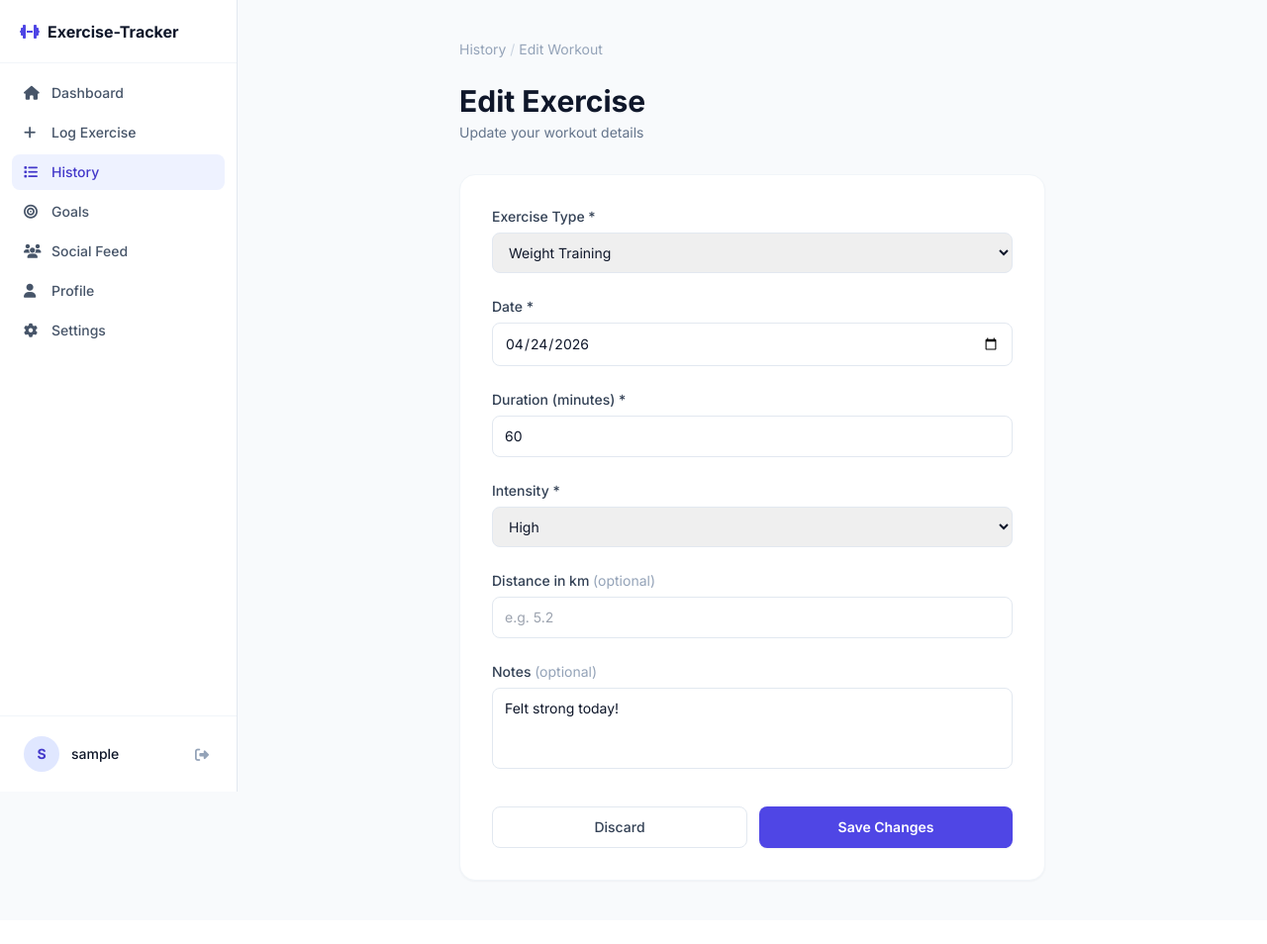
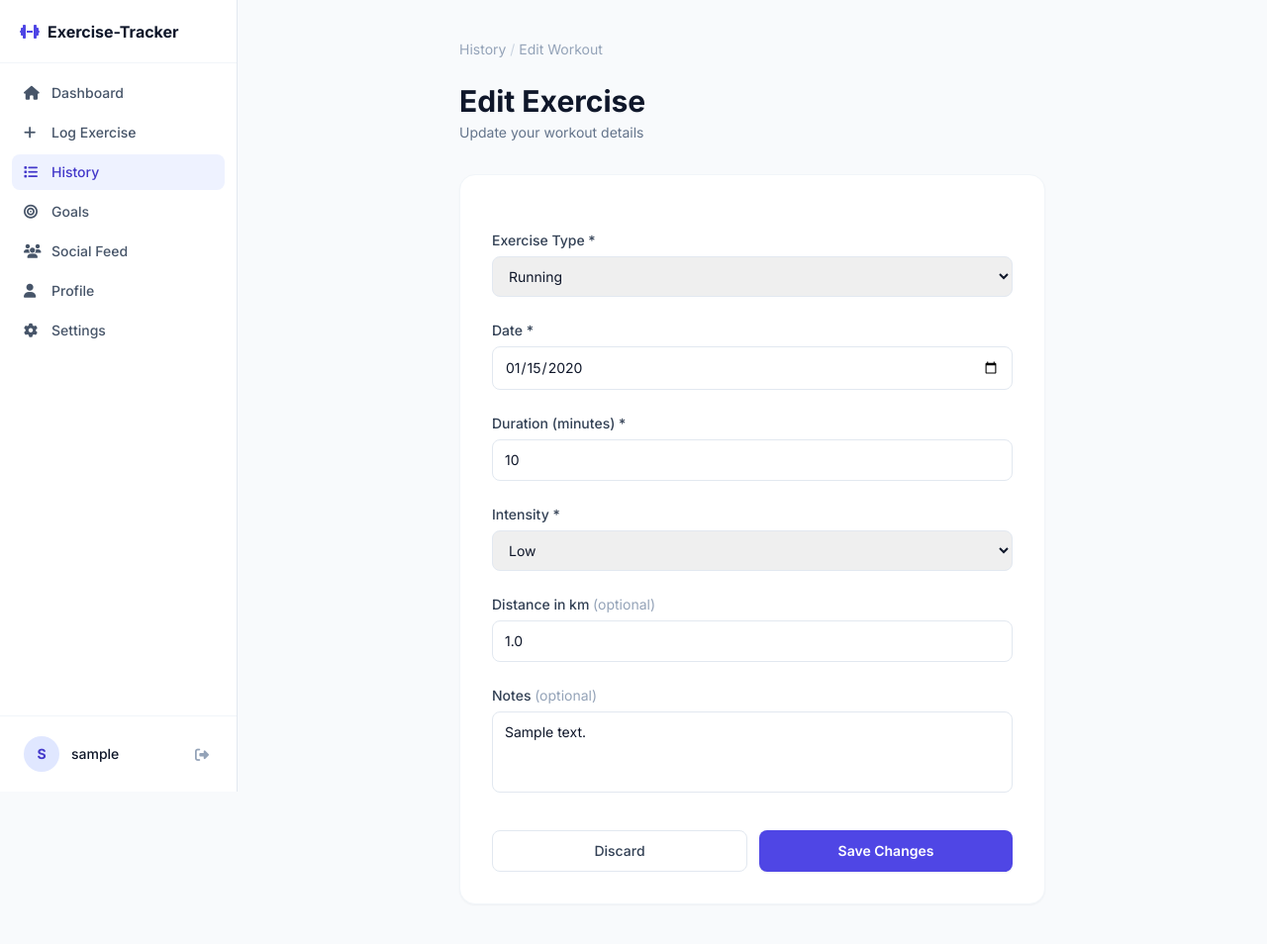
Before and after one commit to CameronKel/CITS3403-Group-Project, a Flask app: page /history/1/edit in a window 1280 px wide. Shown: the whole page at 99% size. Before the commit the page ends 891 px from the top, so only its background shows below. Run offline with Flask 3, Linux system fonts and the light colour scheme; a user stored in the database is signed in; tables that the repository leaves empty hold one stand-in row (values such as "Sample post"); some libraries are stand-ins or nearby versions.

Commit message:
Fixed edit_exercise.html so that exercises that are edited are saved. Also replaced options with Jinja

```diff
--- a/templates/edit_exercise.html
+++ b/templates/edit_exercise.html
@@ -14,52 +14,51 @@
   <p class="text-slate-500 text-sm mt-1">Update your workout details</p>
 </div>
 
-<form id="editForm" class="card p-6 md:p-8 space-y-6">
+<form id="editForm" method="POST" action="{{ url_for('edit_exercise', id=exercise.id) }}"
+      class="card p-6 md:p-8 space-y-6">
+  <input type="hidden" name="csrf_token" value="{{ csrf_token() }}" />
 
   <div>
     <label class="block text-sm font-medium text-slate-700 mb-1.5" for="type">Exercise Type *</label>
     <select id="type" name="type" class="w-full border border-slate-200 rounded-lg px-3 py-2.5 text-sm focus:outline-none focus:ring-2 focus:ring-indigo-500 focus:border-indigo-500">
-      <option>Running</option>
-      <option>Cycling</option>
-      <option>Swimming</option>
-      <option selected>Weight Training</option>
-      <option>Yoga</option>
-      <option>Walking</option>
-      <option>Other</option>
+      {% for opt in ['Running','Cycling','Swimming','Weight Training','Yoga','Walking','Other'] %}
+        <option {% if exercise.type == opt %}selected{% endif %}>{{ opt }}</option>
+      {% endfor %}
     </select>
   </div>
 
   <div>
     <label class="block text-sm font-medium text-slate-700 mb-1.5" for="date">Date *</label>
-    <input type="date" id="date" name="date" value="2026-04-24"
+    <input type="date" id="date" name="date" value="{{ exercise.date.isoformat() }}"
       class="w-full border border-slate-200 rounded-lg px-3 py-2.5 text-sm focus:outline-none focus:ring-2 focus:ring-indigo-500 focus:border-indigo-500" />
   </div>
 
   <div>
     <label class="block text-sm font-medium text-slate-700 mb-1.5" for="duration">Duration (minutes) *</label>
-    <input type="number" id="duration" name="duration" value="60" min="1" max="600"
+    <input type="number" id="duration" name="duration" value="{{ exercise.duration }}" min="1" max="600"
       class="w-full border border-slate-200 rounded-lg px-3 py-2.5 text-sm focus:outline-none focus:ring-2 focus:ring-indigo-500 focus:border-indigo-500" />
   </div>
 
   <div>
     <label class="block text-sm font-medium text-slate-700 mb-1.5" for="intensity">Intensity *</label>
     <select id="intensity" name="intensity" class="w-full border border-slate-200 rounded-lg px-3 py-2.5 text-sm focus:outline-none focus:ring-2 focus:ring-indigo-500 focus:border-indigo-500">
-      <option>Low</option>
-      <option>Medium</option>
-      <option selected>High</option>
+      {% for opt in ['Low','Medium','High'] %}
+        <option {% if exercise.intensity == opt %}selected{% endif %}>{{ opt }}</option>
+      {% endfor %}
     </select>
   </div>
 
   <div>
     <label class="block text-sm font-medium text-slate-700 mb-1.5" for="distance">Distance in km <span class="text-slate-400 font-normal">(optional)</span></label>
-    <input type="number" id="distance" name="distance" step="0.1" placeholder="e.g. 5.2"
+    <input type="number" id="distance" name="distance" step="0.1"
+           value="{{ exercise.distance or '' }}" placeholder="e.g. 5.2"
       class="w-full border border-slate-200 rounded-lg px-3 py-2.5 text-sm focus:outline-none focus:ring-2 focus:ring-indigo-500 focus:border-indigo-500" />
   </div>
 
   <div>
     <label class="block text-sm font-medium text-slate-700 mb-1.5" for="notes">Notes <span class="text-slate-400 font-normal">(optional)</span></label>
     <textarea id="notes" name="notes" rows="3"
-      class="w-full border border-slate-200 rounded-lg px-3 py-2.5 text-sm resize-none focus:outline-none focus:ring-2 focus:ring-indigo-500 focus:border-indigo-500">Felt strong today!</textarea>
+      class="w-full border border-slate-200 rounded-lg px-3 py-2.5 text-sm resize-none focus:outline-none focus:ring-2 focus:ring-indigo-500 focus:border-indigo-500">{{ exercise.notes or '' }}</textarea>
   </div>
 
   <div class="flex gap-3 pt-2">
@@ -70,11 +69,4 @@
 </form>
 {% endblock %}
 
-{% block extra_scripts %}
-<script>
-  document.getElementById('editForm').addEventListener('submit', function(e) {
-    e.preventDefault();
-    window.location.href = "{{ url_for('history') }}";
-  });
-</script>
-{% endblock %}
+{% block extra_scripts %}{% endblock %}
```
